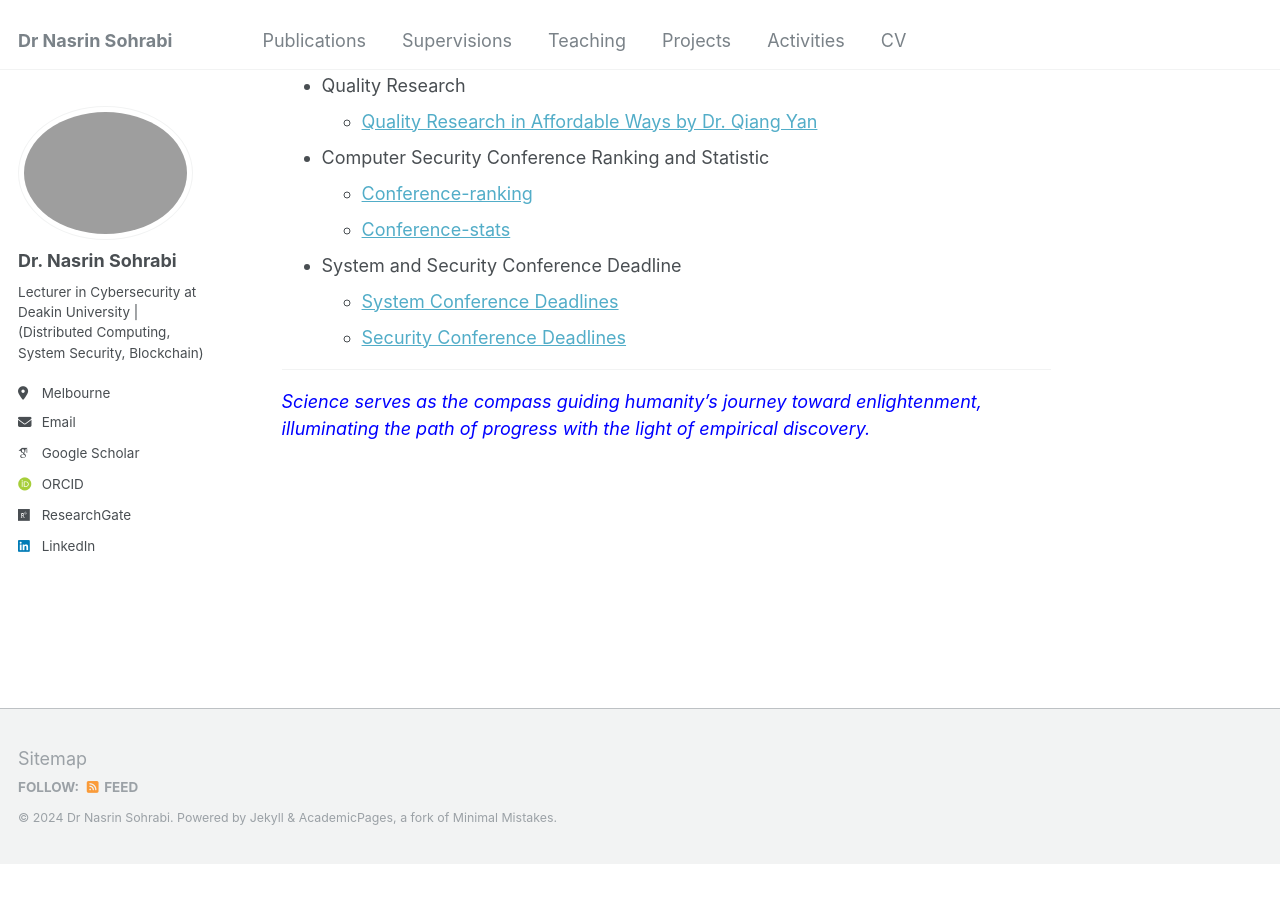
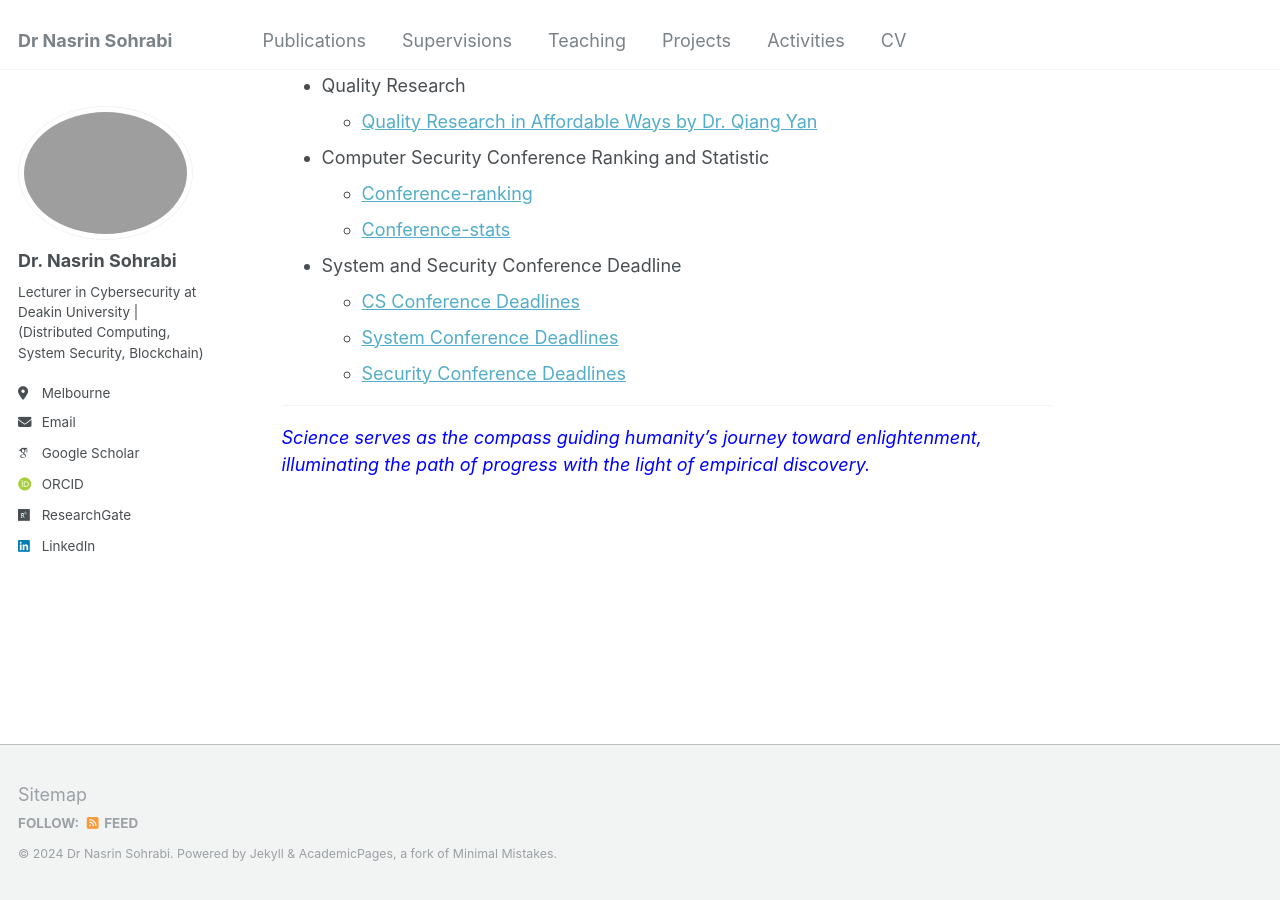
Before and after one commit to Nasrin-Sohrabi/Nasrin-Sohrabi.github.io, a Jekyll site: the page built from _pages/about.md, in a window 1280 px wide and 900 px high, scrolled down 1640 px. Built offline with Jekyll 4.4.1, drawn with Linux system fonts in a browser that asks for light colours; some web fonts are replaced; before the commit the page ends 2504 px from its top, so only the background shows below that.

Commit message:
update activities

```diff
--- a/_pages/about.md
+++ b/_pages/about.md
@@ -65,6 +65,7 @@ I am currently a Lecturer (Assistant Professor) at <a href="https://www.deakin.e
      * <a href="http://faculty.cs.tamu.edu/guofei/sec_conf_stat.htm">Conference-stats</a>
 
   * System and Security Conference Deadline
+     * <a href="https://cs-deadlines.cin.ufpe.br/"> CS Conference Deadlines </a>
      * <a href="https://dants.github.io/index_sysvenues_deadline.html"> System Conference Deadlines </a>
      * <a href= "https://sec-deadlines.github.io/">Security Conference Deadlines</a>
 
```
